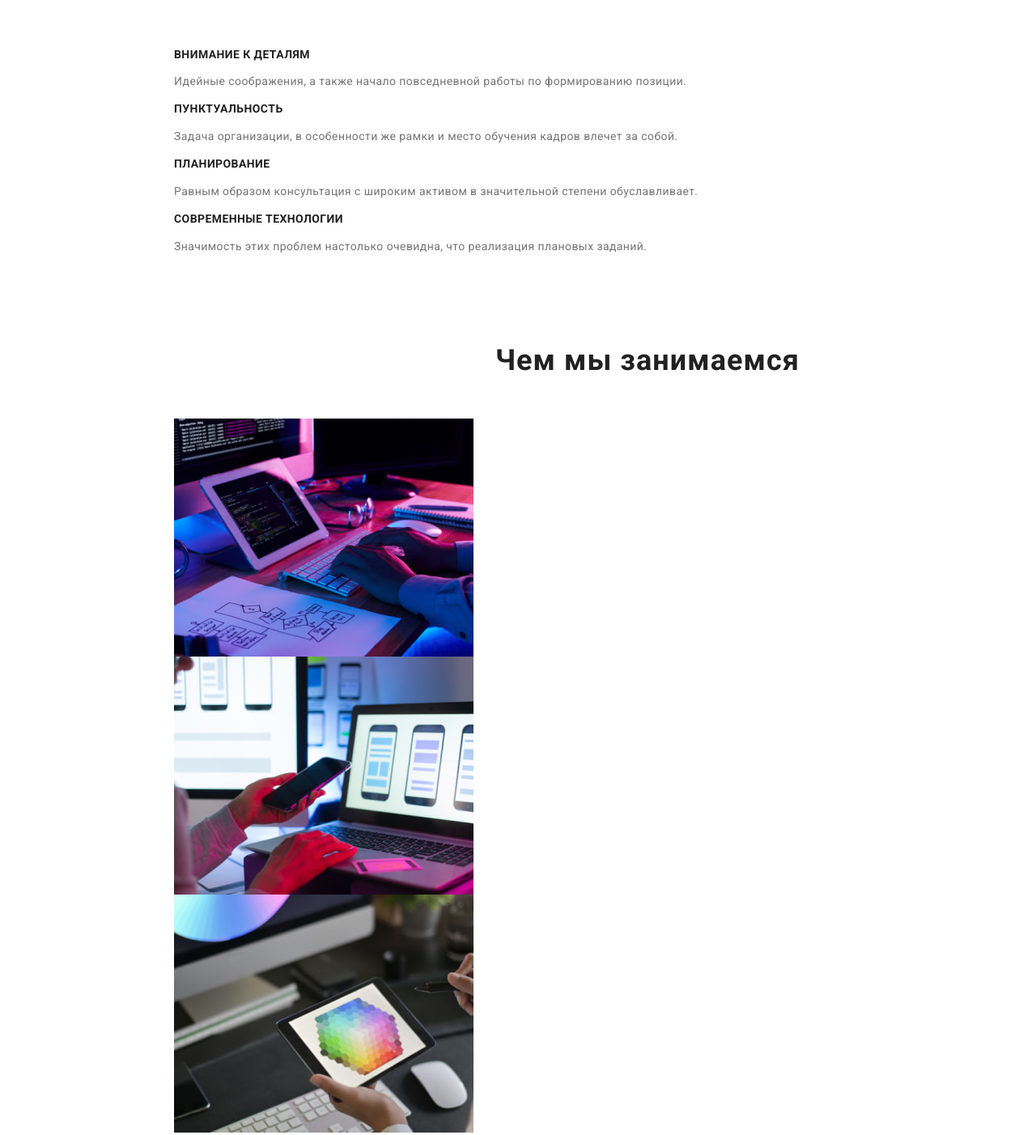
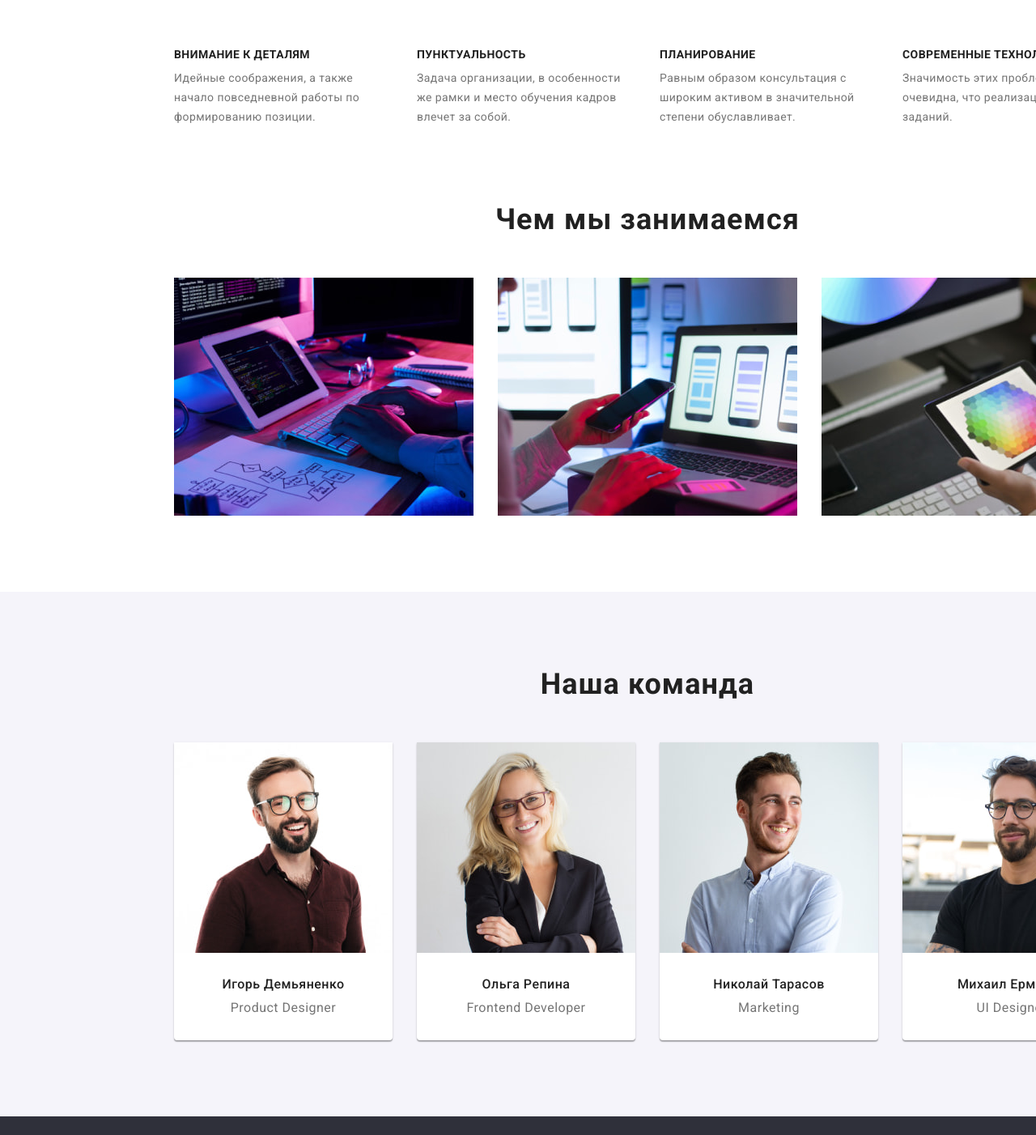
Before and after one commit to AnaOsa/goit-markup-hw-03, a plain HTML site: page index.html in a window 1280 px wide. Shown: the part 720-2122 px from the top of the page at 81% size. Drawn offline with Linux system fonts and the light colour scheme.

Commit message:
index.html-flex

```diff
--- a/css/styles.css
+++ b/css/styles.css
@@ -52,7 +52,6 @@ img {
     line-height: 1.19;
     letter-spacing: 0.03em;
     color: var(--accent-color);
-    text-shadow: 0px 4px 4px rgba(0, 0, 0, 0.25);
 }
 .logo-dark {
     color: #000000;
@@ -76,8 +75,7 @@ img {
     display: flex;
     align-items: center;
 }
-.site-nav-item {
-}
+
 .site-nav-item:not(:last-child) {
     margin-right: 50px;
 }
@@ -154,7 +152,17 @@ img {
     clip-path: inset(50%);
     margin: -1px;
 }
+.benefits {
+    display: flex;
+}
+.benefits-item {
+    width: 270px;
+}
+.benefits-item:not(:last-child) {
+    margin-right: 30px;
+}
 .title-benefits {
+    margin-bottom: 10px;
     font-size: 14px;
     line-height: 1.14;
     letter-spacing: 0.03em;
@@ -162,6 +170,7 @@ img {
     text-transform: uppercase;
 }
 .text-benefits {
+    margin: 0;
     font-size: 14px;
     line-height: 1.71;
     letter-spacing: 0.03em;
@@ -178,11 +187,27 @@ img {
 .about-section {
     padding-top: 0;
 }
+.about {
+    display: flex;
+    justify-content: space-between;
+}
 
 .team-section {
     background-color: #f5f4fa;
 }
+.team {
+    display: flex;
+    justify-content: space-between;
+}
+.team-item {
+    background-color: var(--backround-color);
+    box-shadow: 0px 1px 3px rgba(0, 0, 0, 0.12), 0px 1px 1px rgba(0, 0, 0, 0.14),
+        0px 2px 1px rgba(0, 0, 0, 0.2);
+    border-radius: 0px 0px 4px 4px;
+}
+
 .team-title {
+    margin-bottom: 10px;
     font-weight: 500;
     font-size: 16px;
     line-height: 1.18;
@@ -190,15 +215,28 @@ img {
     color: var(--title-color);
 }
 .team-text {
+    margin: 0;
     font-size: 16px;
     line-height: 1.18;
     letter-spacing: 0.03em;
+}
+.team-inner {
+    text-align: center;
+    padding-top: 30px;
+    padding-bottom: 30px;
+}
+.logo-footer {
+    margin-right: 0;
 }
 .footer {
     padding: 60px 0;
 }
 .address {
+    margin-top: 20px;
     font-style: normal;
+}
+.footer-contacts-item:not(:last-child) {
+    margin-bottom: 9px;
 }
 .footer-contacts-link {
     line-height: calc(24 / 14);
--- a/index.html
+++ b/index.html
@@ -55,32 +55,32 @@
                     <button class="btn" type="button">Заказать услугу</button>
                 </div>
             </section>
-            <section class="section test">
+            <section class="section">
                 <div class="container">
                     <h2 class="visually-hidden">Наши достоинства</h2>
                     <ul class="benefits">
-                        <li>
+                        <li class="benefits-item">
                             <h3 class="title-benefits">Внимание к деталям</h3>
                             <p class="text-benefits">
                                 Идейные соображения, а также начало повседневной работы по
                                 формированию позиции.
                             </p>
                         </li>
-                        <li>
+                        <li class="benefits-item">
                             <h3 class="title-benefits">Пунктуальность</h3>
                             <p class="text-benefits">
                                 Задача организации, в особенности же рамки и место обучения кадров
                                 влечет за собой.
                             </p>
                         </li>
-                        <li>
+                        <li class="benefits-item">
                             <h3 class="title-benefits">Планирование</h3>
                             <p class="text-benefits">
                                 Равным образом консультация с широким активом в значительной степени
                                 обуславливает.
                             </p>
                         </li>
-                        <li>
+                        <li class="benefits-item">
                             <h3 class="title-benefits">Современные технологии</h3>
                             <p class="text-benefits">
                                 Значимость этих проблем настолько очевидна, что реализация плановых
@@ -124,8 +124,10 @@
                                 alt="Фотография мужчины в очках и коричневой рубашке"
                                 width="270"
                             />
+                            <div class="team-inner">
                                 <h3 class="team-title">Игорь Демьяненко</h3>
                                 <p class="team-text" lang="en">Product Designer</p>
+                            </div>
                         </li>
                         <li class="team-item">
                             <img
@@ -133,8 +135,10 @@
                                 alt="Фотография женщины в очках и чёрном пиджаке"
                                 width="270"
                             />
+                            <div class="team-inner">
                                 <h3 class="team-title">Ольга Репина</h3>
                                 <p class="team-text" lang="en">Frontend Developer</p>
+                            </div>
                         </li>
                         <li class="team-item">
                             <img
@@ -142,8 +146,10 @@
                                 alt="Фотография мужчины в голубой рубашке"
                                 width="270"
                             />
+                            <div class="team-inner">
                                 <h3 class="team-title">Николай Тарасов</h3>
                                 <p class="team-text" lang="en">Marketing</p>
+                            </div>
                         </li>
                         <li class="team-item">
                             <img
@@ -151,8 +157,10 @@
                                 alt="Фотография мужчины в очках и чёрной футболке"
                                 width="270"
                             />
+                            <div class="team-inner">
                                 <h3 class="team-title">Михаил Ермаков</h3>
                                 <p class="team-text" lang="en">UI Designer</p>
+                            </div>
                         </li>
                     </ul>
                 </div>
@@ -160,7 +168,7 @@
         </main>
         <footer class="footer second-background">
             <div class="container">
-                <a href="./index.html" class="logo" lang="en"
+                <a href="./index.html" class="logo-footer logo" lang="en"
                     >Web<span class="logo-light">Studio</span></a
                 >
                 <address class="address">
```
Also changed, not shown: portfolio.html (+5 -16 lines). Lines whose indentation alone changed are shown as unchanged.
